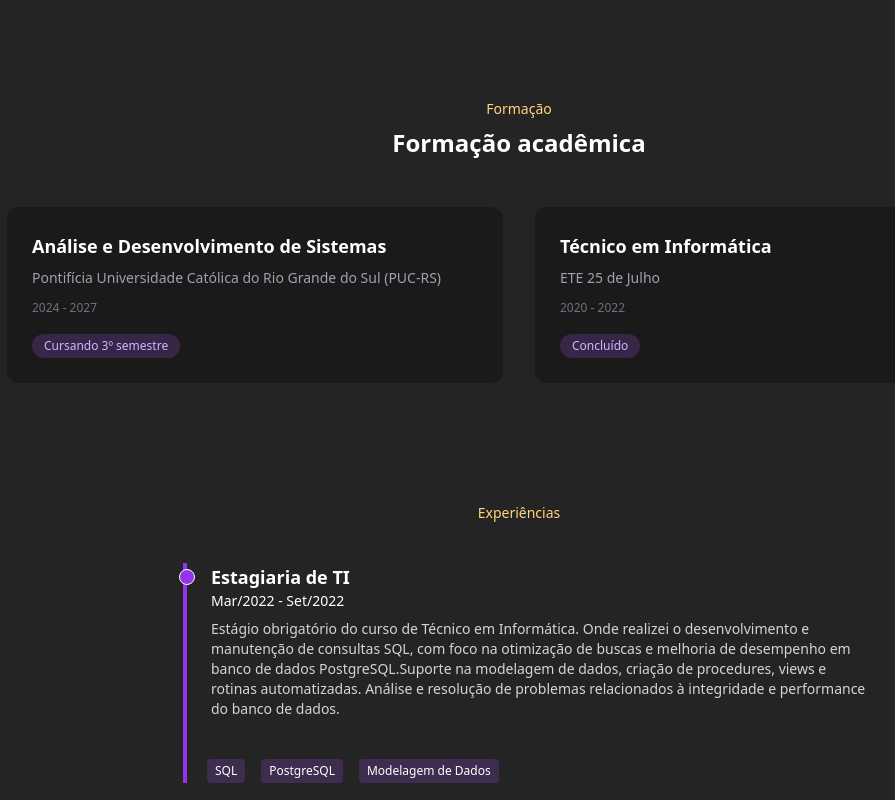
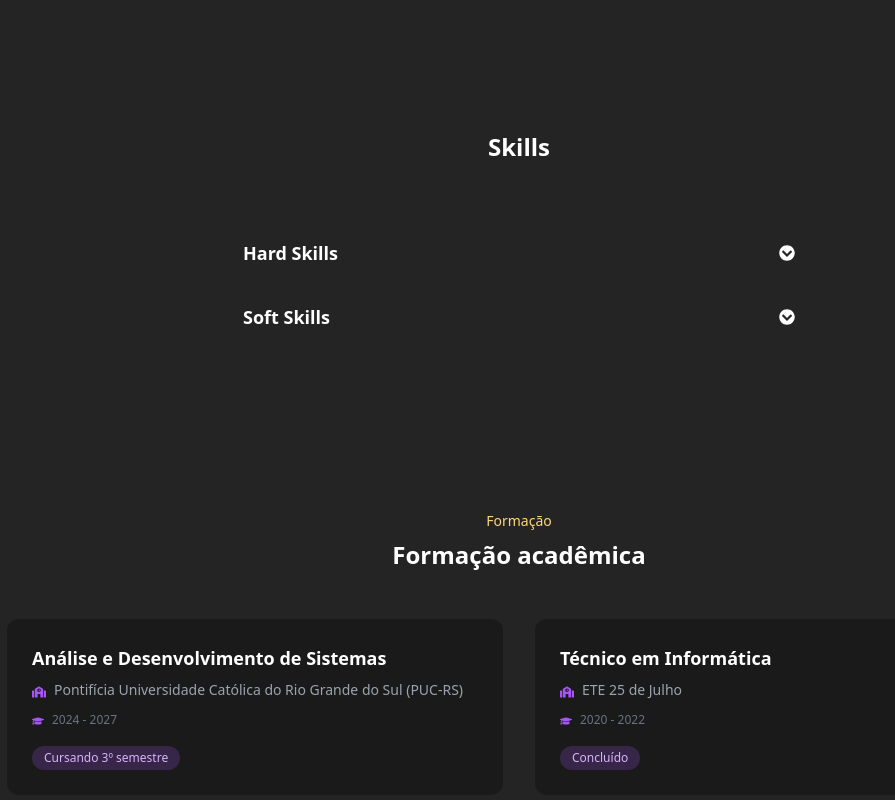
Before and after one commit to brendhaed/portifolio-brendha.io, a React (Vite) app: page / in a window 1280 px wide. Shown: the part 1400-2200 px from the top of the page, without its empty margins (121-1016 px from the left). Built offline with nearby package versions, Linux system fonts and the light colour scheme.

Commit message:
feat skills component

```diff
--- a/src/App.jsx
+++ b/src/App.jsx
@@ -7,6 +7,8 @@ import { Footer } from "./components/Footer";
 import { Header } from "./components/Header";
 import { Hero } from "./components/Hero";
 import { Projects } from "./components/Projects";
+import { Skills } from "./components/Skills";
+
 import AOS from "aos";
 import "aos/dist/aos.css";
 
@@ -46,6 +48,7 @@ function App() {
         <Header theme={theme} toggleTheme={toggleTheme} />
         <Hero />
         <About />
+        <Skills />
         <Education />
         <Experiences />
         <Projects />
--- a/src/components/Education.jsx
+++ b/src/components/Education.jsx
@@ -1,4 +1,5 @@
 import cv from "../data/cv.json";
+import { FaGraduationCap, FaSchool } from "react-icons/fa";
 
 export function Education() {
   return (
@@ -34,11 +35,13 @@ export function Education() {
 
             {/* Instituição */}
             <p className="text-sm text-black dark:text-gray-400 mb-3">
+              <FaSchool className="inline mr-2 text-purple-500" />
               {edu.institution}
             </p>
 
             {/* Período */}
             <p className="text-xs text-black dark:text-gray-500 mb-4">
+              <FaGraduationCap className="inline mr-2 text-purple-500" />
               {edu.period}
             </p>
 
--- a/src/components/Experiences.jsx
+++ b/src/components/Experiences.jsx
@@ -1,3 +1,4 @@
+import { FaCalendarDays } from "react-icons/fa6";
 import cv from "../data/cv.json";
 
 export function Experiences() {
@@ -14,6 +15,7 @@ export function Experiences() {
             {cv.experiences[0].role}
           </h3>
           <span className="block mb-2 text-sm font-medium text-gray-800 dark:text-white">
+            <FaCalendarDays className="inline mr-1 text-purple-500" />
             {cv.experiences[0].period}
           </span>
           <p className="text-sm text-black dark:text-gray-300">
--- /dev/null
+++ b/src/components/Skills.jsx
@@ -0,0 +1,85 @@
+import { useState } from "react";
+import { FaChevronCircleDown, FaChevronCircleUp } from "react-icons/fa";
+import cv from "../data/cv.json";
+
+export function Skills() {
+  const [openHard, setOpenHard] = useState(false);
+  const [openSoft, setOpenSoft] = useState(false);
+  return (
+    <section
+      className="flex flex-col items-center py-20 gap-10 "
+      data-aos="fade-up"
+      data-aos-duration="1000">
+      <h1 className="text-2xl font-bold mb-6 ">Skills</h1>
+      <div className="flex flex-col gap-3 w-full max-w-xl ">
+        {/* hard skills */}
+        <div
+          className={`
+            flex items-center justify-between mx-10 md:mx-0 p-3 rounded-lg transition
+            ${openHard ? "bg-purple-500/20 border border-purple-400" : "bg-transparent"}
+            `}>
+          <h2 className="text-lg font-semibold">Hard Skills</h2>
+          <button onClick={() => setOpenHard(!openHard)}>
+            {openHard ? <FaChevronCircleUp /> : <FaChevronCircleDown />}
+          </button>
+        </div>
+
+        {openHard && (
+          <ul className="flex flex-wrap gap-3 mx-12 md:mx-0">
+            {cv.skills.map((skill, index) => (
+              <li
+                key={index}
+                className="
+                px-3 py-1
+                rounded-full
+                border border-purple-400/50
+                bg-purple-500/10
+                hover:bg-purple-500/20
+                text-sm
+                transition
+              "
+              >
+                {skill}
+              </li>
+            ))}
+          </ul>
+        )}
+
+        {/* Soft Skills */}
+        <div
+          className={`
+          flex items-center justify-between mx-10 md:mx-0 p-3 rounded-lg
+          transition
+          ${openSoft ? "bg-purple-500/20 border border-purple-400" : "bg-transparent"}
+        `}>
+          <h2 className="text-lg font-semibold">Soft Skills</h2>
+
+          <button onClick={() => setOpenSoft(!openSoft)}>
+            {openSoft ? <FaChevronCircleUp /> : <FaChevronCircleDown />}
+          </button>
+        </div>
+
+        {openSoft && (
+          <ul className="flex flex-wrap gap-3 mx-12 md:mx-0">
+            {cv.softSkills.map((skill, index) => (
+              <li
+                key={index}
+                className="
+                px-3 py-1
+                rounded-full
+                border border-purple-400/50
+                bg-purple-800/10
+                dark:bg-purple-500/10
+                hover:bg-purple-500/20
+                text-sm
+                transition"
+              >
+                {skill}
+              </li>
+            ))}
+          </ul>
+        )}
+      </div>
+    </section>
+  );
+}
--- a/src/data/cv.json
+++ b/src/data/cv.json
@@ -11,6 +11,13 @@
     "Tailwind",
     "Git",
     "Figma"
+  ],
+  "softSkills": [
+    "Comunicação",
+    "Trabalho em equipe",
+    "Resolução de problemas",
+    "Adaptabilidade",
+    "Aprendizado contínuo"
   ],
   "about": {
     "title": "Sou uma desenvolvedora de software em busca da minha primeira oportunidade de trabalho.",
--- a/src/styles/index.css
+++ b/src/styles/index.css
@@ -4,4 +4,5 @@
 
 body {
   @apply bg-white dark:bg-[#242424];
+  /* #22242a */
 }
```
